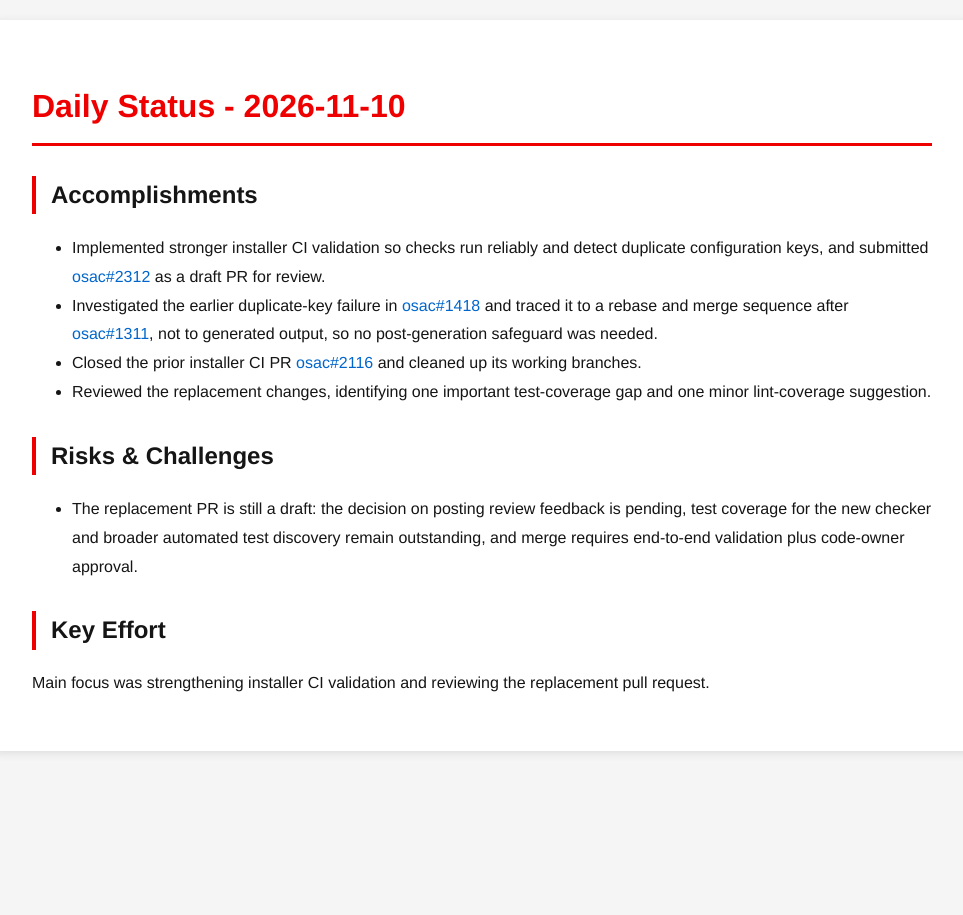
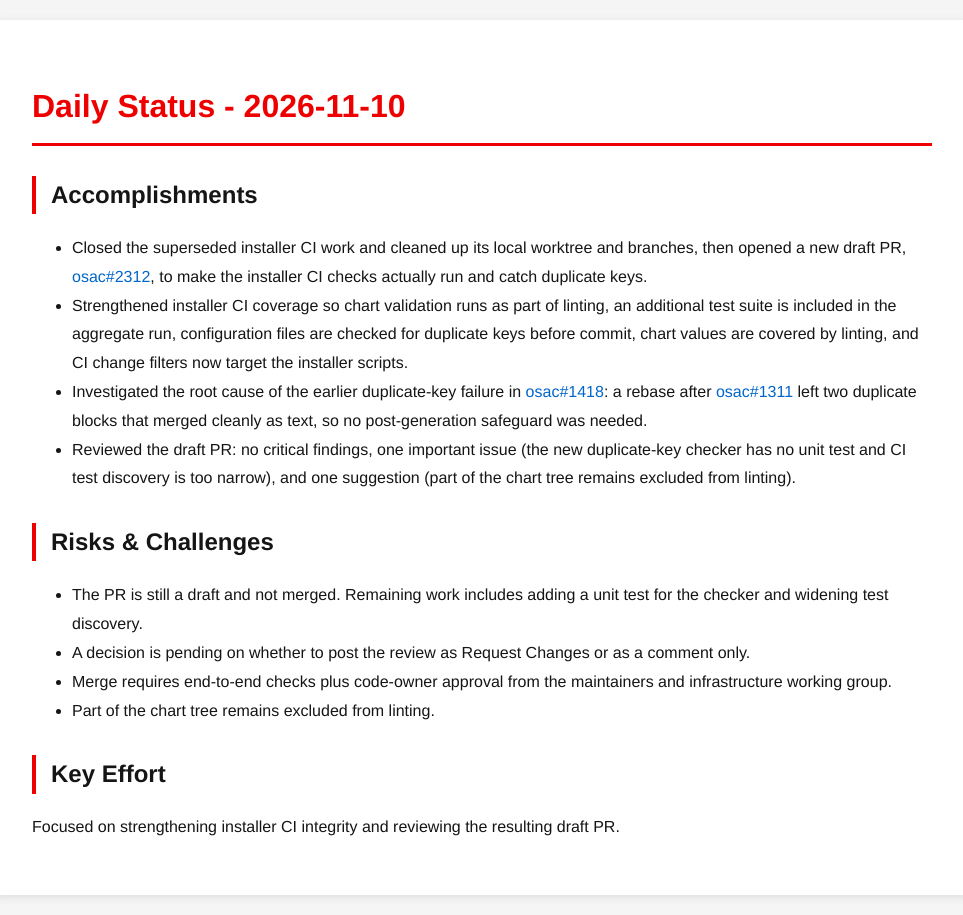
Before and after one commit to tzvatot/daily-status, a Jekyll site: the page built from 2026-11-10.md, in a window 1280 px wide. Shown: the whole page, without its empty margins (158-1121 px from the left). Built offline with Jekyll 4.4.1, drawn with Linux system fonts in a browser that asks for light colours.

Commit message:
Daily status update - 2026-11-10

```diff
--- a/2026-11-10.md
+++ b/2026-11-10.md
@@ -7,13 +7,16 @@ date: 2026-11-10
 # Daily Status - 2026-11-10
 
 ## Accomplishments
-- Implemented stronger installer CI validation so checks run reliably and detect duplicate configuration keys, and submitted [osac#2312](https://github.com/osac-project/osac/pull/2312) as a draft PR for review.
-- Investigated the earlier duplicate-key failure in [osac#1418](https://github.com/osac-project/osac/pull/1418) and traced it to a rebase and merge sequence after [osac#1311](https://github.com/osac-project/osac/pull/1311), not to generated output, so no post-generation safeguard was needed.
-- Closed the prior installer CI PR [osac#2116](https://github.com/osac-project/osac/pull/2116) and cleaned up its working branches.
-- Reviewed the replacement changes, identifying one important test-coverage gap and one minor lint-coverage suggestion.
+- Closed the superseded installer CI work and cleaned up its local worktree and branches, then opened a new draft PR, [osac#2312](https://github.com/osac-project/osac/pull/2312), to make the installer CI checks actually run and catch duplicate keys.
+- Strengthened installer CI coverage so chart validation runs as part of linting, an additional test suite is included in the aggregate run, configuration files are checked for duplicate keys before commit, chart values are covered by linting, and CI change filters now target the installer scripts.
+- Investigated the root cause of the earlier duplicate-key failure in [osac#1418](https://github.com/osac-project/osac/pull/1418): a rebase after [osac#1311](https://github.com/osac-project/osac/pull/1311) left two duplicate blocks that merged cleanly as text, so no post-generation safeguard was needed.
+- Reviewed the draft PR: no critical findings, one important issue (the new duplicate-key checker has no unit test and CI test discovery is too narrow), and one suggestion (part of the chart tree remains excluded from linting).
 
 ## Risks & Challenges
-- The replacement PR is still a draft: the decision on posting review feedback is pending, test coverage for the new checker and broader automated test discovery remain outstanding, and merge requires end-to-end validation plus code-owner approval.
+- The PR is still a draft and not merged. Remaining work includes adding a unit test for the checker and widening test discovery.
+- A decision is pending on whether to post the review as Request Changes or as a comment only.
+- Merge requires end-to-end checks plus code-owner approval from the maintainers and infrastructure working group.
+- Part of the chart tree remains excluded from linting.
 
 ## Key Effort
-Main focus was strengthening installer CI validation and reviewing the replacement pull request.
+Focused on strengthening installer CI integrity and reviewing the resulting draft PR.
```
